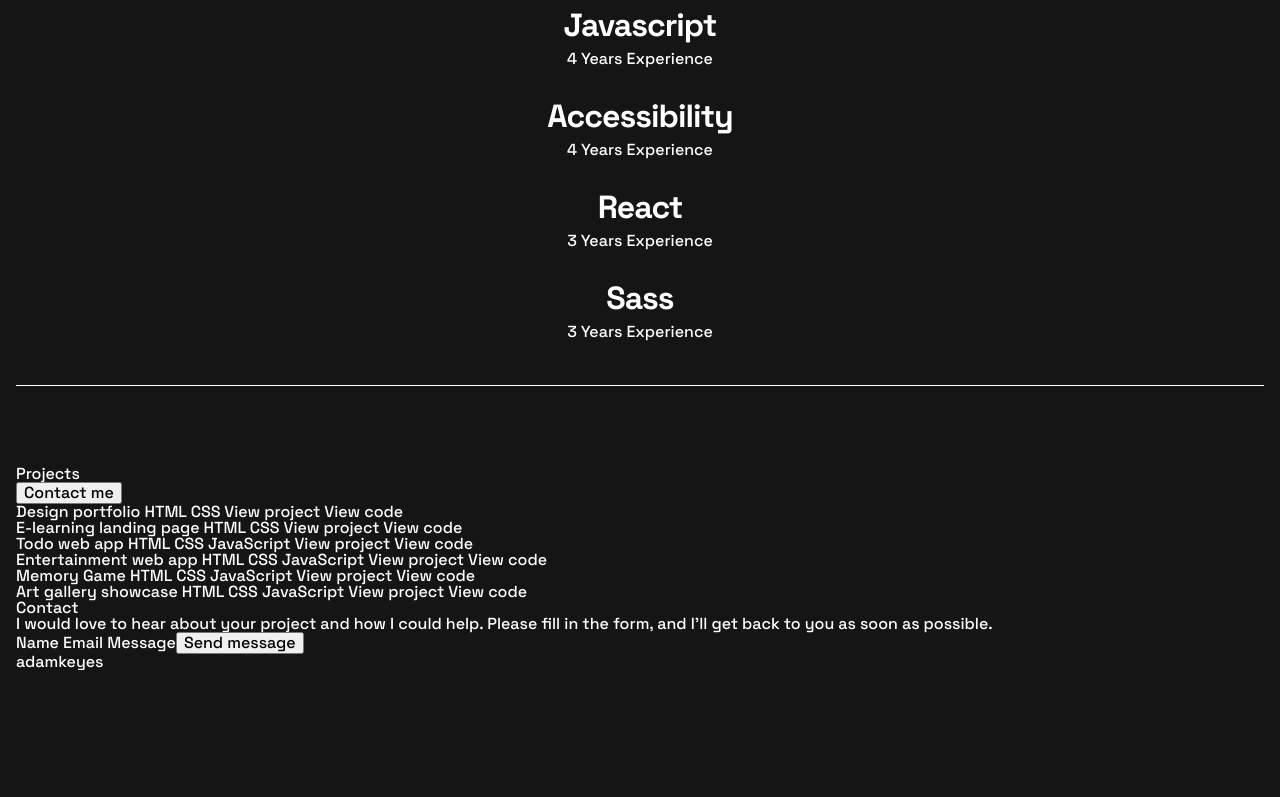
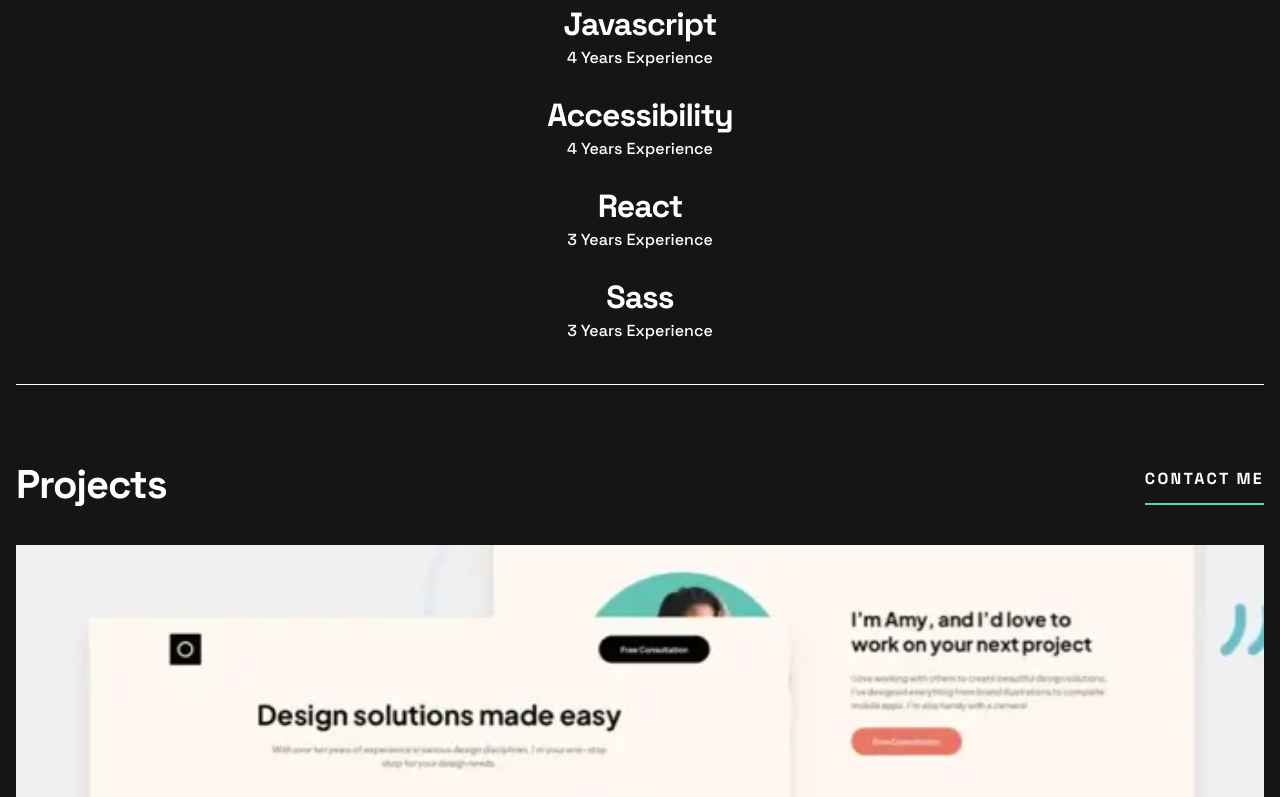
Before and after one commit to miguelzaga/singlepage-developer-portfolio, a React (Vite) app: page / in a window 1280 px wide. Shown: the part 875-1672 px from the top of the page. Before the commit the page ends 1545 px from the top, so only its background shows below. Built offline with nearby package versions, Linux system fonts and the light colour scheme.

Commit message:
added projects

```diff
--- a/src/App.js
+++ b/src/App.js
@@ -1,6 +1,7 @@
 import { useState } from "react";
 import Navbar from "./components/Navbar";
 import Intro from "./components/Intro";
+import Projects from "./components/Projects";
 
 function App() {
   return (
@@ -10,31 +11,7 @@ function App() {
       </header>
       <main className="main">
         <Intro />
-        <section>
-          <div>
-            <h2>Projects</h2>
-
-            <button>Contact me</button>
-          </div>
-
-          <ul>
-            <li>Design portfolio HTML CSS View project View code</li>
-
-            <li>E-learning landing page HTML CSS View project View code</li>
-
-            <li>Todo web app HTML CSS JavaScript View project View code</li>
-
-            <li>
-              Entertainment web app HTML CSS JavaScript View project View code
-            </li>
-
-            <li>Memory Game HTML CSS JavaScript View project View code</li>
-
-            <li>
-              Art gallery showcase HTML CSS JavaScript View project View code
-            </li>
-          </ul>
-        </section>
+        <Projects />
       </main>
       <footer>
         <h2>Contact</h2>
--- /dev/null
+++ b/src/components/Projects.js
@@ -0,0 +1,97 @@
+import project1Small from "/src/assets/images/thumbnail-project-1-small.webp";
+import project1Large from "/src/assets/images/thumbnail-project-1-large.webp";
+
+export default function Projects() {
+  var projects = [
+    {
+      name: "Design portfolio",
+      tech: ["HTML", "CSS"],
+      liveSite: "#",
+      repo: "#",
+      imgSmall: project1Small,
+      imgLarge: project1Large,
+    },
+    {
+      name: "E-learning",
+      tech: ["HTML", "CSS"],
+      liveSite: "#",
+      repo: "#",
+      imgSmall: "",
+      imgLarge: "",
+    },
+    {
+      name: "Todo web app",
+      tech: ["HTML", "CSS", "JavaScript"],
+      liveSite: "#",
+      repo: "#",
+      imgSmall: "",
+      imgLarge: "",
+    },
+    {
+      name: "Entertainment web app",
+      tech: ["HTML", "CSS", "JavaScript"],
+      liveSite: "#",
+      repo: "#",
+      imgSmall: "",
+      imgLarge: "",
+    },
+    {
+      name: "Memory Game",
+      tech: ["HTML", "CSS", "JavaScript"],
+      liveSite: "#",
+      repo: "#",
+      imgSmall: "",
+      imgLarge: "",
+    },
+    {
+      name: "Art gallery",
+      tech: ["HTML", "CSS", "JavaScript"],
+      liveSite: "#",
+      repo: "#",
+      imgSmall: "",
+      imgLarge: "",
+    },
+  ];
+
+  return (
+    <section className="projects">
+      <div className="projects__heading">
+        <h2 className="projects__title">Projects</h2>
+
+        <button className="projects__contact button">Contact me</button>
+      </div>
+
+      <ul className="projects__list">
+        {projects.map(function renderProject(project, i) {
+          return (
+            <li key={`project-${project.name}-${i}`} className="projects__cell">
+              <img
+                src={project.imgSmall}
+                alt=""
+                className="projects__cell-img"
+              />
+              <div className="projects__cell-main">
+                <h3 className="projects__name">{project.name}</h3>
+                <ul className="projects__skills">
+                  {project.tech.map(function renderSkills(skill, j) {
+                    return (
+                      <li key={`skill-${j}`} className="projects__skills-li">
+                        {skill}
+                      </li>
+                    );
+                  })}
+                </ul>
+              </div>
+              <div className="projects__cell-btns">
+                <button className="projects__button button">
+                  View project
+                </button>
+                <button className="projects__button button">View code</button>
+              </div>
+            </li>
+          );
+        })}
+      </ul>
+    </section>
+  );
+}
--- a/src/scss/03-objects/_button.scss
+++ b/src/scss/03-objects/_button.scss
@@ -10,5 +10,5 @@
   line-height: rem(26px);
   letter-spacing: rem(2.28571px);
   border-bottom: 2px $green solid;
-  padding-bottom: 10px;
+  padding: 0 0 10px;
 }
--- a/src/scss/05-components/_index.scss
+++ b/src/scss/05-components/_index.scss
@@ -1,2 +1,3 @@
 @forward "navbar";
 @forward "intro";
+@forward "projects";
--- /dev/null
+++ b/src/scss/05-components/_projects.scss
@@ -0,0 +1,51 @@
+@use "./../01-abstracts/" as *;
+@use "./../02-base/typography" as t;
+
+.projects {
+  margin-bottom: 80px;
+
+  &__heading {
+    display: flex;
+    justify-content: space-between;
+    margin-bottom: 40px;
+  }
+
+  &__title {
+    font-weight: 700;
+    font-size: 40px;
+    line-height: 40px;
+    letter-spacing: -1.13636px;
+  }
+
+  &__list {
+    display: grid;
+    grid-template-columns: 1fr;
+  }
+
+  &__cell {
+    display: flex;
+    flex-direction: column;
+    gap: 20px;
+    text-transform: uppercase;
+
+    &-btns {
+      display: flex;
+      gap: 30px;
+    }
+  }
+
+  &__name {
+    font-weight: 700;
+    font-size: 24px;
+    line-height: 32px;
+    margin-bottom: 7px;
+  }
+
+  &__skills {
+    display: flex;
+    flex-flow: row wrap;
+    gap: 18px;
+    color: $grey;
+    @include t.body;
+  }
+}
```
